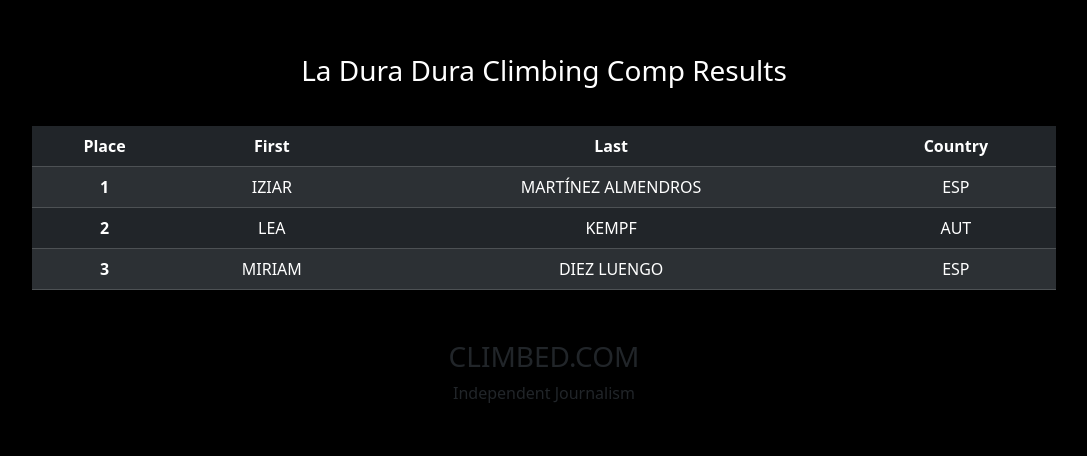
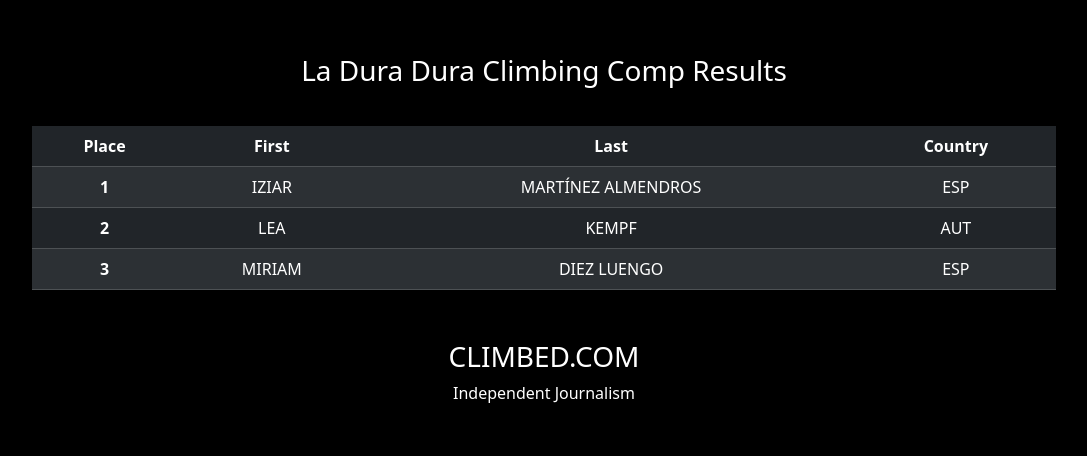
Before and after one commit to trevornei/Week-09-Bootstrap, a website: page index.html in a window 1280 px wide. Shown: the part 822-1278 px from the top of the page, without its empty margins (96-1183 px from the left). Drawn offline with nearby package versions, Linux system fonts and the light colour scheme.

Commit message:
added footer element and .container-fluid

```diff
--- a/index.html
+++ b/index.html
@@ -103,13 +103,14 @@
         </div>
         <div class="container bg-white"></div>
       </main>
-      <div class="footer-b container bg-black text-slate">
+      <footer class="container-fluid">
+      <div class="footer-b bg-black text-white">
         <span>
           <h3>CLIMBED.COM</h3>
           <p>Independent Journalism</p>
         </span>
       </div>
-
+    </footer>
     <script src="node_modules/bootstrap/dist/js/bootstrap.min.js"></script>
 </body>
 </html>
```
